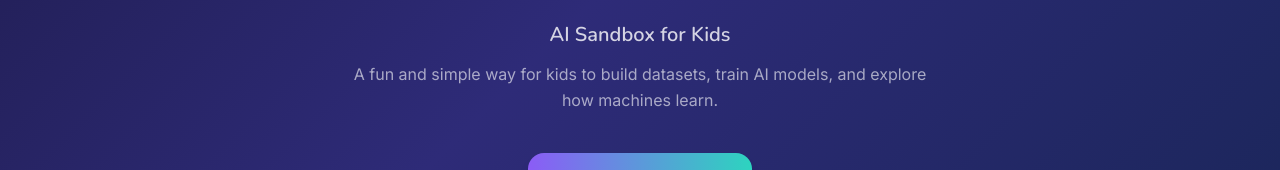
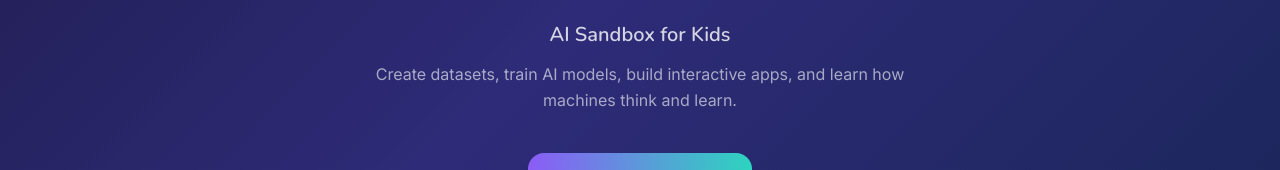
Before and after one commit to Momar012/abc-of-AI, a Next.js app: page / in a window 1280 px wide. Shown: the part 341-511 px from the top of the page. Built offline with nearby package versions, Linux system fonts and the light colour scheme.

Commit message:
content: update home page tagline copy
Co-Authored-By: Claude Sonnet 4.6 <noreply@anthropic.com>

```diff
--- a/src/app/page.tsx
+++ b/src/app/page.tsx
@@ -25,7 +25,7 @@ export default function Home() {
         </p>
 
         <p className="text-white/60 mb-10 leading-relaxed">
-        A fun and simple way for kids to build datasets, train AI models, and explore how machines learn.
+        Create datasets, train AI models, build interactive apps, and learn how machines think and learn.
         </p>
 
         <Link href="/dataset-builder">
```
